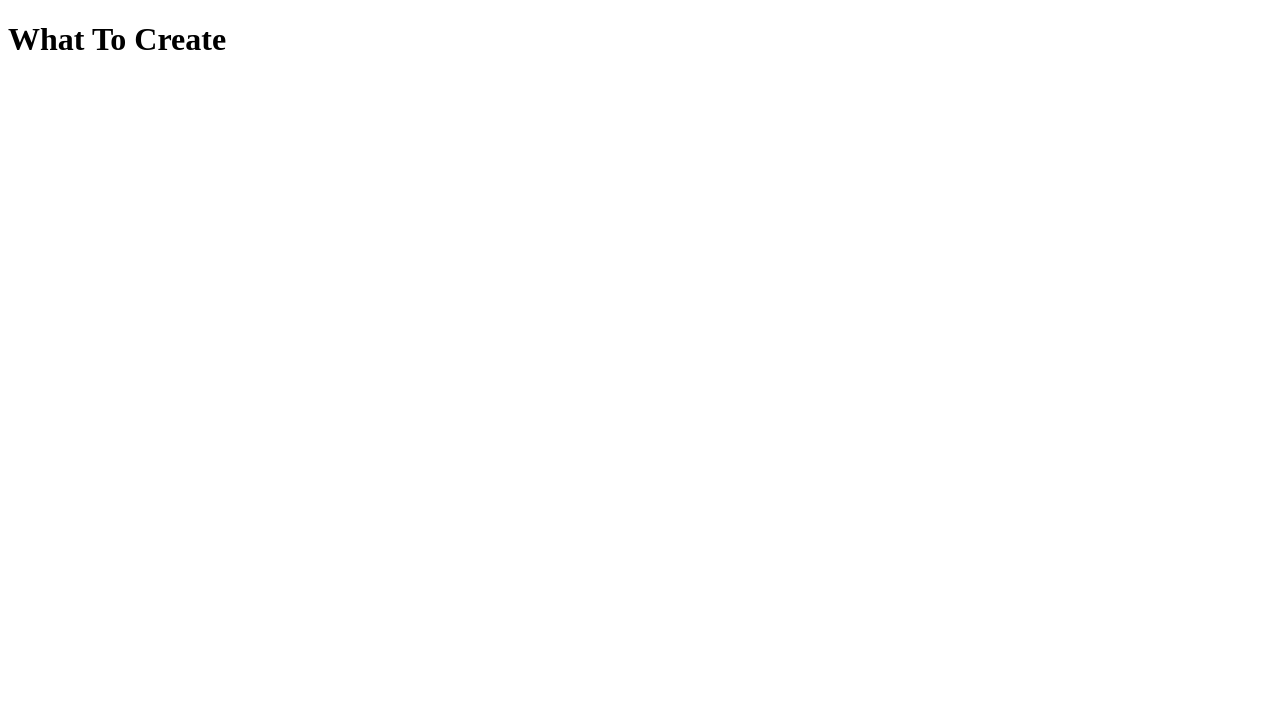
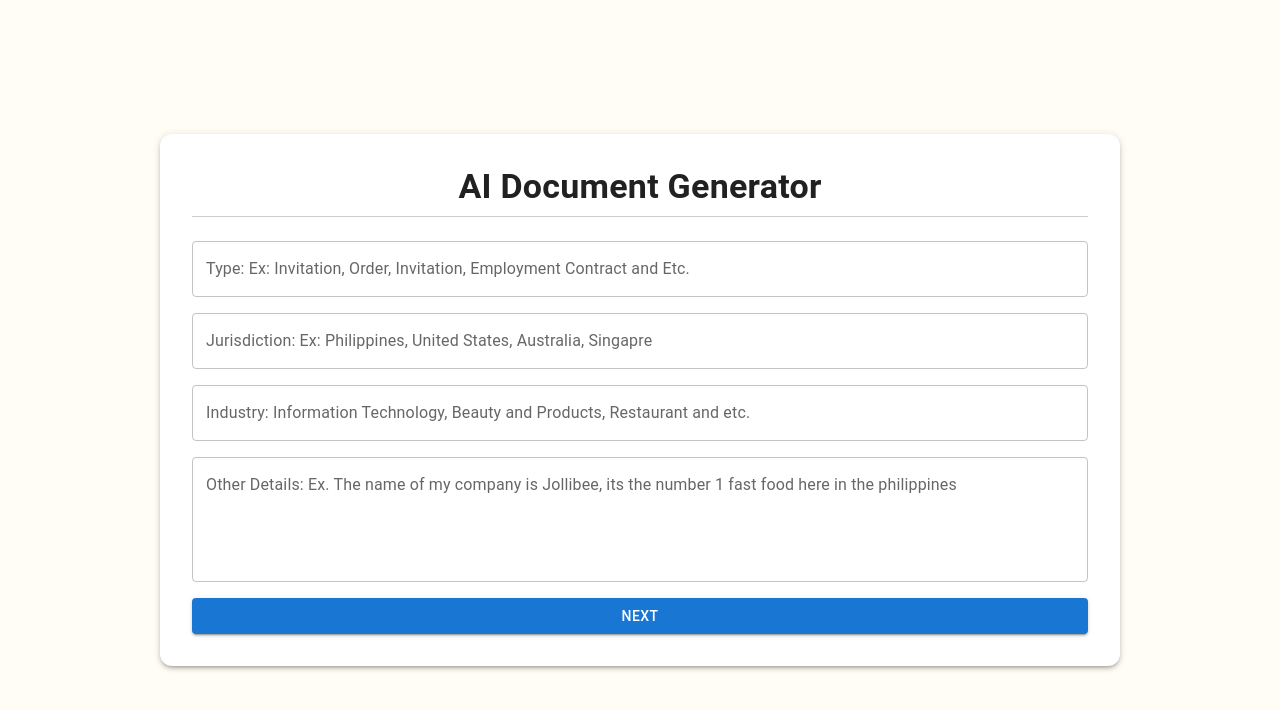
Before and after one commit to Roncy13/noca-frontend, a React (Create React App) app: page / in a window 1280 px wide. Shown: the top 710 px of the page. Built offline with nearby package versions, Linux system fonts and the light colour scheme.

Commit message:
implement api request for fetching topics

```diff
--- /dev/null
+++ b/src/api/index.ts
@@ -0,0 +1,29 @@
+import axios, { AxiosResponse } from "axios";
+import { IWhatToCreate } from "../types";
+
+const axiosApi = axios.create({
+  baseURL: "http://localhost:4000",
+  timeout: 300_000,
+  headers: {
+    "Content-Type": "application/json",
+  },
+});
+
+// Make getApiResult generic
+export const getApiResult = <T>(
+  axiosResponse: AxiosResponse<{ result: T }>
+): T => {
+  return axiosResponse.data.result;
+};
+
+// Generate topics, returning string[]
+export async function generateTopics(
+  payload: IWhatToCreate
+): Promise<string[]> {
+  const response = await axiosApi.post<{ result: string[] }>(
+    "/documents/topics",
+    payload
+  );
+
+  return getApiResult<string[]>(response);
+}
--- a/src/components/AskWhatToCreate.tsx
+++ b/src/components/AskWhatToCreate.tsx
@@ -1,5 +1,145 @@
-import React from "react";
+import React, { useState } from "react";
+import { useForm, Controller } from "react-hook-form";
+import { Box, TextField, Button, Typography, Paper } from "@mui/material";
+import { IWhatToCreate } from "../types";
+import Loader from "./Loader";
+import { generateTopics } from "../api";
 
-const AskWhatToCreate: React.FC = () => <h1>What To Create</h1>;
+export default function OrderForm() {
+  const {
+    handleSubmit,
+    control,
+    formState: { errors },
+  } = useForm<IWhatToCreate>({
+    defaultValues: {
+      type: "",
+      jurisdiction: "",
+      industry: "",
+      otherDetails: "",
+    },
+  });
+  const [loading, setLoading] = useState(false);
 
-export default AskWhatToCreate;
+  const onSubmit = async (data: IWhatToCreate) => {
+    console.log("Form submitted:", data);
+    // Call API or process form data
+    setLoading(true);
+    const topics = await generateTopics(data);
+    console.log(topics, " topics ");
+    setLoading(false);
+  };
+
+  return (
+    <Box
+      display="flex"
+      justifyContent="center"
+      alignItems="center"
+      height="100vh"
+    >
+      <Paper
+        elevation={3}
+        sx={{
+          width: "70%",
+          margin: "2rem auto",
+          padding: "2rem",
+          borderRadius: "12px",
+        }}
+      >
+        {/* Header Section */}
+        <Box
+          sx={{
+            textAlign: "center",
+            marginBottom: 3,
+            paddingBottom: 1,
+            borderBottom: "1px solid #ccc",
+          }}
+        >
+          <Typography variant="h4" fontWeight="bold">
+            AI Document Generator
+          </Typography>
+        </Box>
+
+        {/* Form Fields */}
+        <Box
+          component="form"
+          onSubmit={handleSubmit(onSubmit)}
+          sx={{ display: "flex", flexDirection: "column", gap: 2 }}
+        >
+          <Controller
+            name="type"
+            control={control}
+            rules={{ required: "Type is required" }}
+            disabled={loading}
+            render={({ field }) => (
+              <TextField
+                label="Type: Ex: Invitation, Order, Invitation, Employment Contract and Etc."
+                fullWidth
+                {...field}
+                error={!!errors.type}
+                helperText={errors.type?.message}
+              />
+            )}
+          />
+
+          <Controller
+            name="jurisdiction"
+            control={control}
+            rules={{ required: "Jurisdiction is required" }}
+            disabled={loading}
+            render={({ field }) => (
+              <TextField
+                label="Jurisdiction: Ex: Philippines, United States, Australia, Singapre"
+                fullWidth
+                {...field}
+                error={!!errors.jurisdiction}
+                helperText={errors.jurisdiction?.message}
+              />
+            )}
+          />
+
+          <Controller
+            name="industry"
+            control={control}
+            rules={{ required: "Industry is required" }}
+            disabled={loading}
+            render={({ field }) => (
+              <TextField
+                label="Industry: Information Technology, Beauty and Products, Restaurant and etc."
+                fullWidth
+                {...field}
+                error={!!errors.industry}
+                helperText={errors.industry?.message}
+              />
+            )}
+          />
+
+          <Controller
+            name="otherDetails"
+            control={control}
+            disabled={loading}
+            render={({ field }) => (
+              <TextField
+                label="Other Details: Ex. The name of my company is Jollibee, its the number 1 fast food here in the philippines"
+                fullWidth
+                multiline
+                rows={4}
+                {...field}
+                error={!!errors.otherDetails}
+                helperText={errors.otherDetails?.message}
+              />
+            )}
+          />
+
+          <Button
+            disabled={loading}
+            type="submit"
+            variant="contained"
+            color="primary"
+          >
+            {loading ? <Loader /> : "Next"}
+          </Button>
+        </Box>
+      </Paper>
+    </Box>
+  );
+}
--- /dev/null
+++ b/src/components/Loader.tsx
@@ -0,0 +1,6 @@
+import React from "react";
+import { CircularProgress, Box } from "@mui/material";
+
+export default function Loader() {
+  return <CircularProgress color="inherit" />;
+}
--- a/src/index.css
+++ b/src/index.css
@@ -1,13 +1,14 @@
 body {
-  margin: 0;
-  font-family: -apple-system, BlinkMacSystemFont, 'Segoe UI', 'Roboto', 'Oxygen',
-    'Ubuntu', 'Cantarell', 'Fira Sans', 'Droid Sans', 'Helvetica Neue',
+  margin: 0 !important;
+  font-family: -apple-system, BlinkMacSystemFont, "Segoe UI", "Roboto", "Oxygen",
+    "Ubuntu", "Cantarell", "Fira Sans", "Droid Sans", "Helvetica Neue",
     sans-serif;
   -webkit-font-smoothing: antialiased;
   -moz-osx-font-smoothing: grayscale;
+  background-color: #fffdf5;
 }
 
 code {
-  font-family: source-code-pro, Menlo, Monaco, Consolas, 'Courier New',
+  font-family: source-code-pro, Menlo, Monaco, Consolas, "Courier New",
     monospace;
 }
--- a/src/index.tsx
+++ b/src/index.tsx
@@ -1,7 +1,7 @@
 import React from "react";
 import ReactDOM from "react-dom/client";
 import { BrowserRouter, Routes, Route } from "react-router-dom";
-import App from "./App";
+import "./index.css";
 import {
   AskWhatToCreate,
   FollowupQuestions,
--- /dev/null
+++ b/src/types.ts
@@ -0,0 +1,11 @@
+export interface IFormValue {
+  value: string;
+  error: string | null;
+}
+
+export interface IWhatToCreate {
+  type: string;
+  jurisdiction: string;
+  industry: string;
+  otherDetails: string;
+}
```
Also changed, not shown: src/utils.ts (added, +11 -0 lines).
